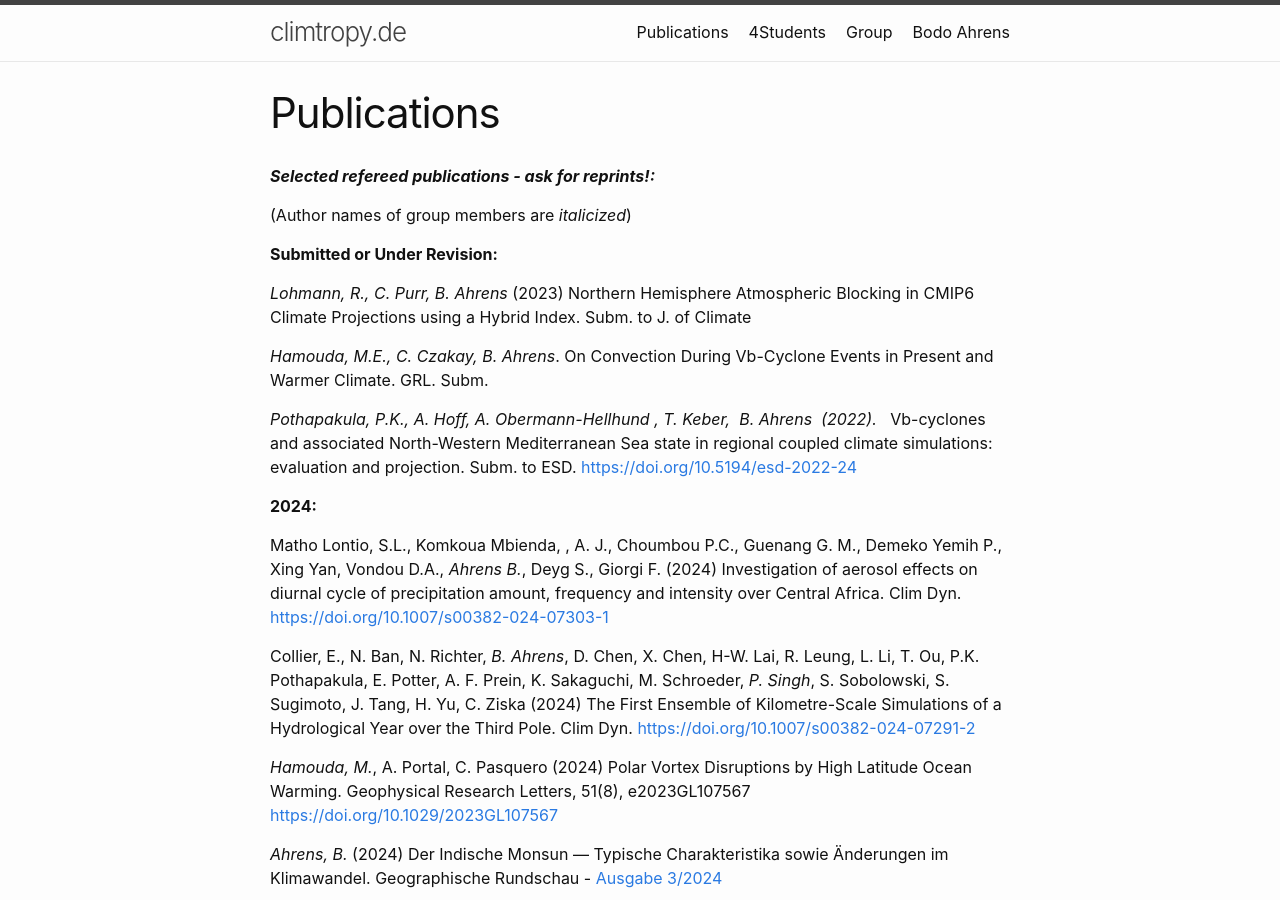
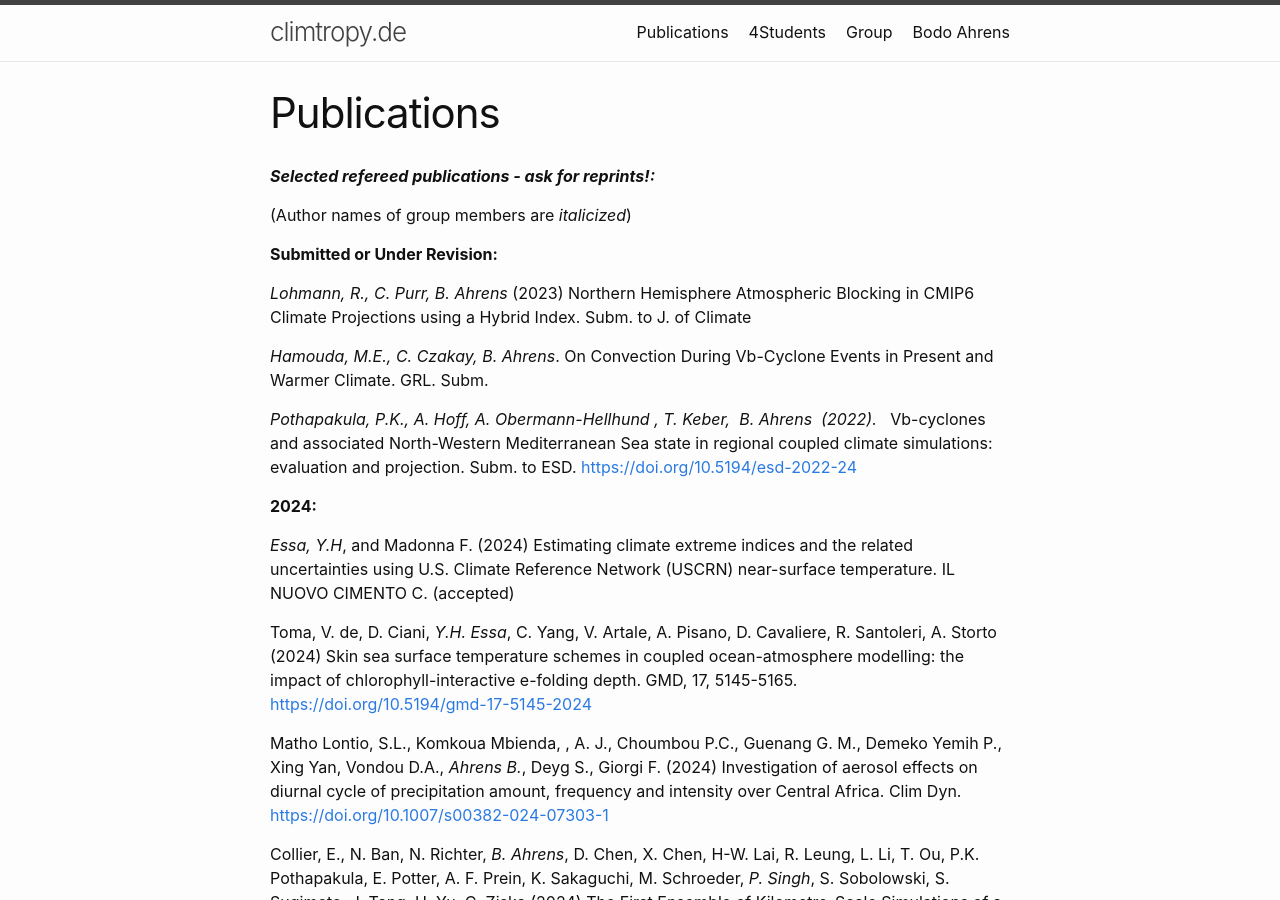
Before and after one commit to cliphy/cliphy.github.io, a Jekyll site: the page built from pubs.markdown, in a window 1280 px wide and 900 px high. Built offline with Jekyll 4.4.1, drawn with Linux system fonts in a browser that asks for light colours.

Commit message:
Update pubs.markdown

```diff
--- a/pubs.markdown
+++ b/pubs.markdown
@@ -26,6 +26,14 @@ ESD. <a href="https://esd.copernicus.org/preprints/esd-2022-24/"
 target="_blank">https://doi.org/10.5194/esd-2022-24</a>
 
 **2024:**
+
+*Essa, Y.H*, and Madonna F. (2024) Estimating climate extreme indices and the related uncertainties using U.S. Climate Reference Network (USCRN) near-surface temperature.
+IL NUOVO CIMENTO C. (accepted)
+
+Toma, V. de, D. Ciani, *Y.H. Essa*, C. Yang, V. Artale, A. Pisano, D. Cavaliere, R. Santoleri, A. Storto (2024)
+Skin sea surface temperature schemes in coupled ocean-atmosphere modelling: the impact of chlorophyll-interactive e-folding depth.
+GMD, 17, 5145-5165.
+[https://doi.org/10.5194/gmd-17-5145-2024](https://doi.org/10.5194/gmd-17-5145-2024){:target="_blank" rel="noopener"}
 
 Matho Lontio, S.L., Komkoua Mbienda, , A. J.,
 Choumbou P.C., Guenang G. M., Demeko Yemih P., Xing Yan, Vondou D.A., *Ahrens B.*, Deyg S., Giorgi F. (2024) Investigation of aerosol effects on diurnal cycle of precipitation amount, frequency and intensity over Central Africa.
```
